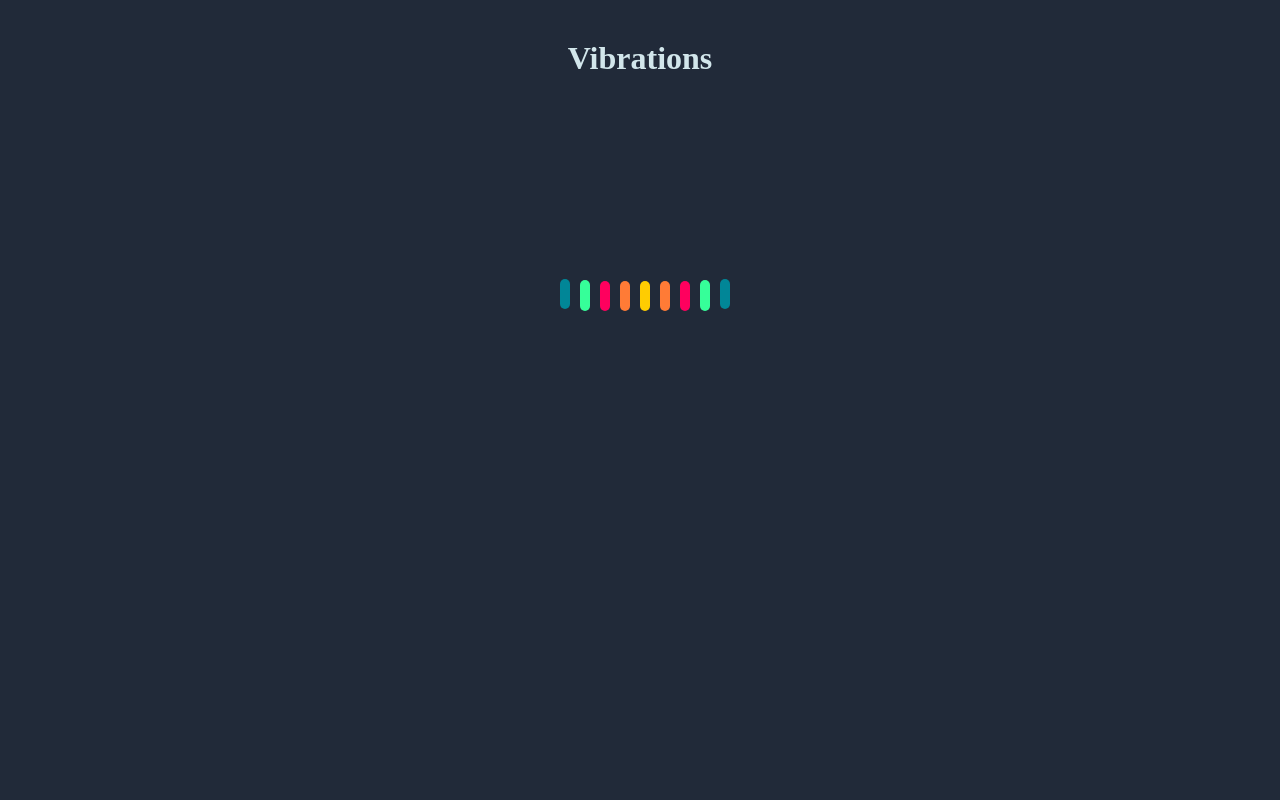
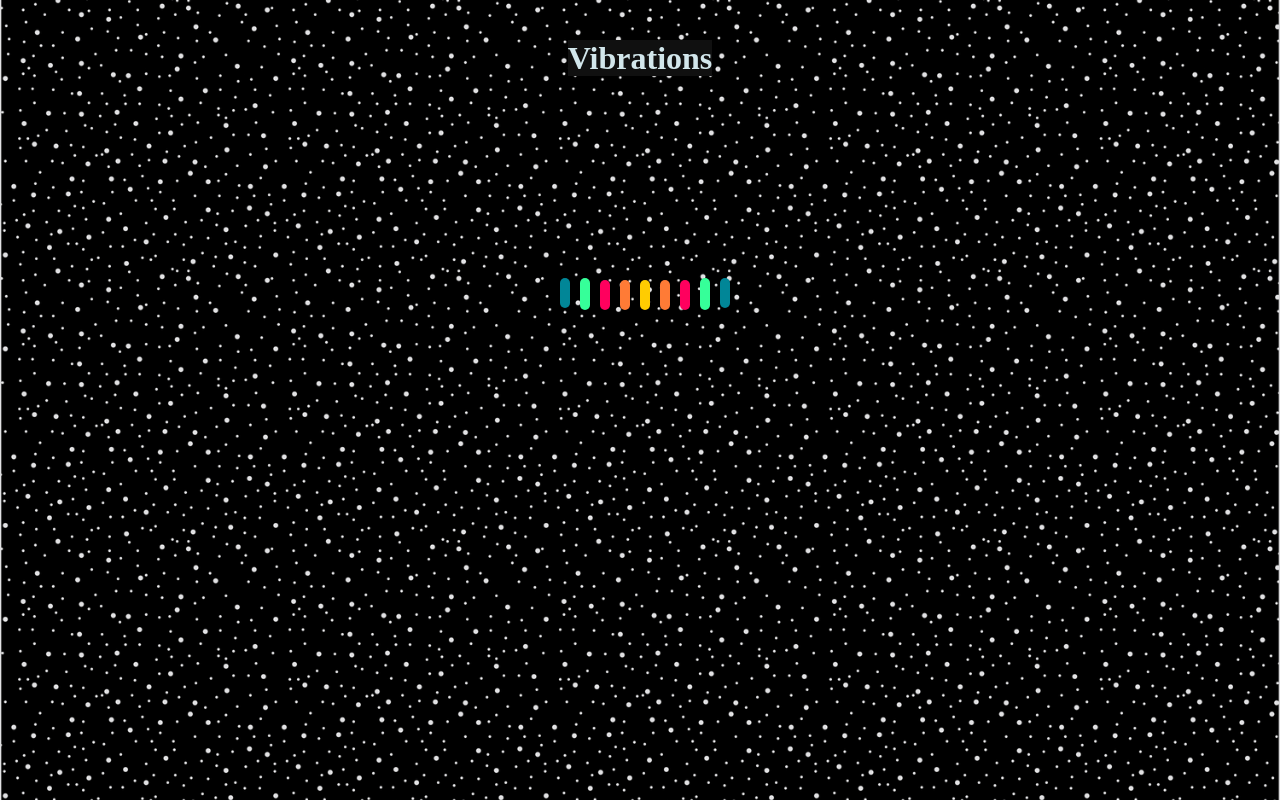
Before and after one commit to tanmayarora11/animations, a plain HTML site: page index.html in a window 1280 px wide. Drawn offline with Linux system fonts and the light colour scheme; files that its build step writes are made by us from their sources.

Commit message:
background-change

```diff
--- a/style.css
+++ b/css/style.css
@@ -1,14 +1,20 @@
 body{
     margin:0 auto;
-    background-color: #212a39;
+    background:url(images/background.jpg);
+
     background-repeat: no-repeat;
     background-attachment: fixed;
     background-position: center;
     background-size:cover;
+    text-align: center;
+}
+.heading{
+    margin-top:40px;
 }
 h1{
+    background-color: #101010;
     color:#d2e6eb;
-    margin-top:40px;
+    display: inline;
 }
 .flex-box{
     display: flex;
--- a/index.html
+++ b/index.html
@@ -7,7 +7,7 @@
     <link rel="stylesheet" href="style.css" />
   </head>
   <body>
-    <h1 style="text-align: center">Vibrations</h1>
+    <div class="heading"><h1>Vibrations</h1></div>
     <div class="flex-box">
       <div class="heart">
         <div class="heart-piece no-1"></div>
```
Also changed, not shown: images/background.jpg (added).
